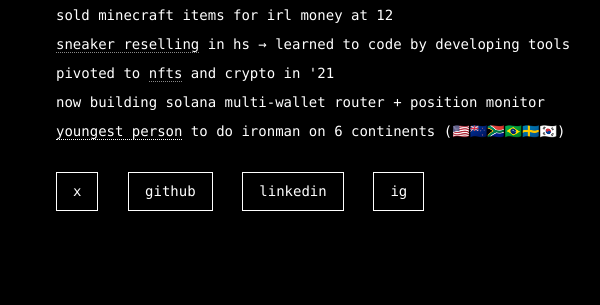
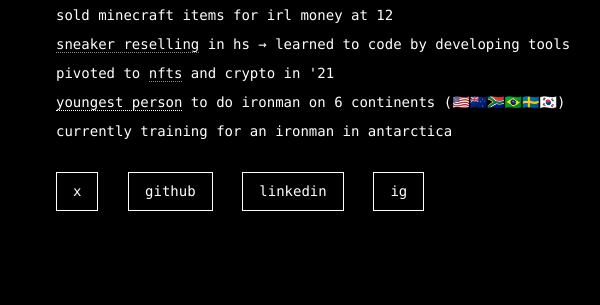
Before and after one commit to taeoldlee/taeold, a plain HTML site: page index.html in a window 1280 px wide. Shown: the part 140-445 px from the top of the page, 444-1044 px from the left. Drawn offline with Linux system fonts and the light colour scheme.

Commit message:
Replace Solana line with Antarctica ironman training update
Co-Authored-By: Claude Opus 5.5 <noreply@anthropic.com>

```diff
--- a/index.html
+++ b/index.html
@@ -212,8 +212,8 @@
                     <p>sold minecraft items for irl money at 12</p>
                     <p><span class="easter-egg" onclick="openSneakerModal()">sneaker reselling</span> in hs → learned to code by developing tools</p>
                     <p>pivoted to <span class="easter-egg" onclick="openNFTModal()">nfts</span> and crypto in '21</p>
-                    <p>now building solana multi-wallet router + position monitor</p>
                     <p><a href="https://credentials.guinnessworldrecords.com/credentials/d307f9b1-a1ae-474d-af72-471b09c938a1" target="_blank" class="gwr-link">youngest person</a> to do ironman on 6 continents (🇺🇸🇳🇿🇿🇦🇧🇷🇸🇪🇰🇷)</p>
+                    <p>currently training for an ironman in antarctica</p>
                 </div>
 
                 <div class="links">
```
